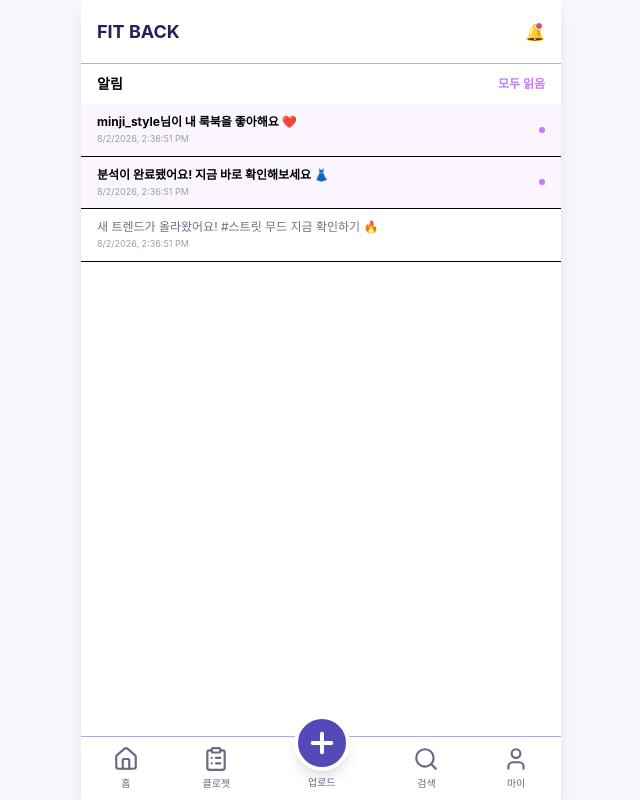
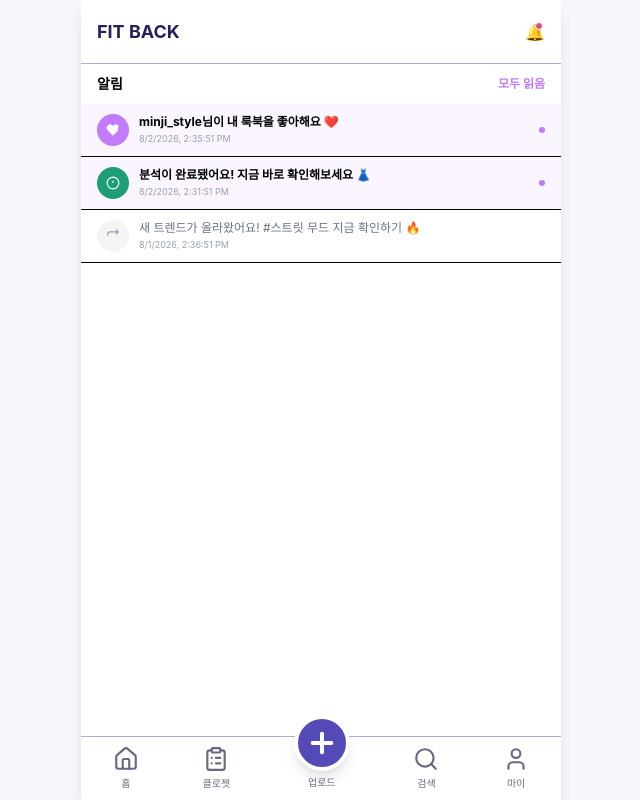
Before and after one commit to FIT-BACK/frontend, a React (Vite) app: page /alerts in a window 1280 px wide. Shown: the whole page, without its empty margins (319-959 px from the left). Built offline with nearby package versions, Linux system fonts and the light colour scheme; no server answers.

Commit message:
chore: UI 수정 및 충돌 해결

```diff
--- a/src/api/notificationFeed.ts
+++ b/src/api/notificationFeed.ts
@@ -14,7 +14,11 @@ export type NotificationType =
   | 'TREND_UPDATE'
   | 'MARKETING';
 
-export type NotificationTargetType = 'ANALYSIS_REPORT' | 'LOOKBOOK' | 'TREND' | null;
+export type NotificationTargetType =
+  | 'ANALYSIS_REPORT'
+  | 'LOOKBOOK'
+  | 'TREND'
+  | null;
 
 export interface NotificationItem {
   id: number;
@@ -60,10 +64,23 @@ interface NotificationListApiResponse {
   pageSize: number;
 }
 
+// 서버 응답(readAt 등)을 프론트 내부 타입(isRead)으로 변환
+const toNotificationItem = (raw: NotificationApiItem): NotificationItem => ({
+  id: raw.notificationId,
+  type: raw.notificationType,
+  title: raw.title,
+  body: raw.body,
+  targetType: raw.targetType,
+  targetId: raw.targetId,
+  isRead: raw.readAt !== null,
+  createdAt: raw.createdAt,
+});
+
 const USE_MOCK = true;
 const delay = (ms: number) => new Promise((resolve) => setTimeout(resolve, ms));
 
-const mockNotifications: NotificationItem[] = [
+// 새 스키마 기준으로 다시 작성한 mock 데이터
+const baseMockNotifications: Omit<NotificationItem, 'isRead'>[] = [
   {
     id: 1,
     type: 'LOOKBOOK_LIKED',
@@ -71,8 +88,7 @@ const mockNotifications: NotificationItem[] = [
     body: '',
     targetType: 'LOOKBOOK',
     targetId: 101,
-    isRead: false,
-    createdAt: new Date().toISOString(),
+    createdAt: new Date(Date.now() - 1000 * 60).toISOString(), // 방금
   },
   {
     id: 2,
@@ -81,8 +97,7 @@ const mockNotifications: NotificationItem[] = [
     body: '',
     targetType: 'ANALYSIS_REPORT',
     targetId: 202,
-    isRead: false,
-    createdAt: new Date().toISOString(),
+    createdAt: new Date(Date.now() - 1000 * 60 * 5).toISOString(), // 5분 전
   },
   {
     id: 3,
@@ -91,65 +106,61 @@ const mockNotifications: NotificationItem[] = [
     body: '',
     targetType: 'TREND',
     targetId: 303,
-    isRead: true,
-    createdAt: new Date().toISOString(),
+    createdAt: new Date(Date.now() - 1000 * 60 * 60 * 24).toISOString(), // 어제
   },
 ];
 
-export const getNotifications = async (): Promise<NotificationPage> => {
+// 세션 동안 읽음 처리를 기억하는 간단한 인메모리 저장소
+// (새로고침하면 초기화됨. 실제 서버 연동 시 이 블록 삭제)
+const mockReadIds = new Set<number>([3]); // id=3(트렌드)은 원래 읽은 상태로 시작
+const mockDeletedIds = new Set<number>();
+
+const buildMockList = (): NotificationItem[] =>
+  baseMockNotifications
+    .filter((n) => !mockDeletedIds.has(n.id))
+    .map((n) => ({ ...n, isRead: mockReadIds.has(n.id) }));
+
+/** GET /api/v1/notifications - 알림 목록 조회 */
+export const getNotifications = async (): Promise<NotificationItem[]> => {
   if (USE_MOCK) {
     await delay(400);
-    return {
-      items: mockNotifications,
-      unreadCount: mockNotifications.filter((n) => !n.isRead).length,
-      nextCursor: null,
-      hasNext: false,
-    };
+    return buildMockList();
   }
-  const response = await api.get<ApiEnvelope<NotificationListApiResponse>>(
+  const { data } = await api.get<ApiEnvelope<NotificationListApiResponse>>(
     '/api/v1/notifications',
   );
-  const data = response.data.data;
-  return {
-    items: data.items.map((item) => ({
-      id: item.notificationId,
-      type: item.notificationType,
-      title: item.title,
-      body: item.body,
-      targetType: item.targetType,
-      targetId: item.targetId,
-      isRead: item.readAt != null,
-      createdAt: item.createdAt,
-    })),
-    unreadCount: data.unreadCount,
-    nextCursor: data.nextCursor,
-    hasNext: data.hasNext,
-  };
+  return data.data.items.map(toNotificationItem);
 };
 
+/** PATCH /api/v1/notifications/{notificationId}/read - 개별 읽음 처리 */
 export const markNotificationAsRead = async (
   notificationId: number,
 ): Promise<void> => {
   if (USE_MOCK) {
     await delay(200);
+    mockReadIds.add(notificationId);
     return;
   }
   await api.patch(`/api/v1/notifications/${notificationId}/read`);
 };
 
+/** PATCH /api/v1/notifications/read - 전체 읽음 처리 */
 export const markAllNotificationsAsRead = async (): Promise<void> => {
   if (USE_MOCK) {
     await delay(200);
+    baseMockNotifications.forEach((n) => mockReadIds.add(n.id));
     return;
   }
   await api.patch('/api/v1/notifications/read');
 };
 
+/** DELETE /api/v1/notifications/{notificationId} - 개별 삭제 */
 export const deleteNotification = async (
   notificationId: number,
 ): Promise<void> => {
   if (USE_MOCK) {
     await delay(200);
+    mockDeletedIds.add(notificationId);
     return;
   }
   await api.delete(`/api/v1/notifications/${notificationId}`);
--- a/src/hooks/useNotification.ts
+++ b/src/hooks/useNotification.ts
@@ -4,7 +4,7 @@ import {
   markNotificationAsRead,
   markAllNotificationsAsRead,
   deleteNotification,
-  type NotificationPage,
+  type NotificationItem,
 } from '../api/notificationFeed';
 
 const NOTIFICATIONS_QUERY_KEY = ['notifications'];
@@ -12,8 +12,7 @@ const NOTIFICATIONS_QUERY_KEY = ['notifications'];
 export const useNotifications = () =>
   useQuery({
     queryKey: NOTIFICATIONS_QUERY_KEY,
-    queryFn: getNotifications,
-    select: (page) => page.items,
+    queryFn: getNotifications, // NotificationItem[] 그대로 반환
   });
 
 // Header의 🔔 뱃지용 — useNotifications와 같은 쿼리 키를 공유해 중복 요청 없이 캐시를 재사용한다.
@@ -21,13 +20,8 @@ export const useUnreadNotificationCount = () =>
   useQuery({
     queryKey: NOTIFICATIONS_QUERY_KEY,
     queryFn: getNotifications,
-    select: (page) => page.unreadCount,
+    select: (items) => items.filter((n) => !n.isRead).length,
   });
-
-const patchUnreadCount = (page: NotificationPage, delta: number): NotificationPage => ({
-  ...page,
-  unreadCount: Math.max(0, page.unreadCount + delta),
-});
 
 export const useMarkNotificationAsRead = () => {
   const queryClient = useQueryClient();
@@ -35,20 +29,21 @@ export const useMarkNotificationAsRead = () => {
     mutationFn: markNotificationAsRead,
     onMutate: async (notificationId: number) => {
       await queryClient.cancelQueries({ queryKey: NOTIFICATIONS_QUERY_KEY });
-      const previous = queryClient.getQueryData<NotificationPage>(NOTIFICATIONS_QUERY_KEY);
-      queryClient.setQueryData<NotificationPage>(NOTIFICATIONS_QUERY_KEY, (old) => {
-        if (!old) return old;
-        const target = old.items.find((n) => n.id === notificationId);
-        const wasUnread = target ? !target.isRead : false;
-        return patchUnreadCount(
-          { ...old, items: old.items.map((n) => (n.id === notificationId ? { ...n, isRead: true } : n)) },
-          wasUnread ? -1 : 0,
-        );
-      });
+      const previous = queryClient.getQueryData<NotificationItem[]>(
+        NOTIFICATIONS_QUERY_KEY,
+      );
+      queryClient.setQueryData<NotificationItem[]>(
+        NOTIFICATIONS_QUERY_KEY,
+        (old) =>
+          old?.map((n) =>
+            n.id === notificationId ? { ...n, isRead: true } : n,
+          ),
+      );
       return { previous };
     },
     onError: (_err, _vars, context) => {
-      if (context?.previous) queryClient.setQueryData(NOTIFICATIONS_QUERY_KEY, context.previous);
+      if (context?.previous)
+        queryClient.setQueryData(NOTIFICATIONS_QUERY_KEY, context.previous);
     },
   });
 };
@@ -58,8 +53,9 @@ export const useMarkAllNotificationsAsRead = () => {
   return useMutation({
     mutationFn: markAllNotificationsAsRead,
     onSuccess: () => {
-      queryClient.setQueryData<NotificationPage>(NOTIFICATIONS_QUERY_KEY, (old) =>
-        old ? { ...old, items: old.items.map((n) => ({ ...n, isRead: true })), unreadCount: 0 } : old,
+      queryClient.setQueryData<NotificationItem[]>(
+        NOTIFICATIONS_QUERY_KEY,
+        (old) => old?.map((n) => ({ ...n, isRead: true })),
       );
     },
   });
@@ -70,15 +66,10 @@ export const useDeleteNotification = () => {
   return useMutation({
     mutationFn: deleteNotification,
     onSuccess: (_data, notificationId) => {
-      queryClient.setQueryData<NotificationPage>(NOTIFICATIONS_QUERY_KEY, (old) => {
-        if (!old) return old;
-        const target = old.items.find((n) => n.id === notificationId);
-        const wasUnread = target ? !target.isRead : false;
-        return patchUnreadCount(
-          { ...old, items: old.items.filter((n) => n.id !== notificationId) },
-          wasUnread ? -1 : 0,
-        );
-      });
+      queryClient.setQueryData<NotificationItem[]>(
+        NOTIFICATIONS_QUERY_KEY,
+        (old) => old?.filter((n) => n.id !== notificationId),
+      );
     },
   });
 };
--- a/src/pages/NotificationListPage.tsx
+++ b/src/pages/NotificationListPage.tsx
@@ -21,6 +21,82 @@ const getDeepLink = (n: NotificationItem): string | null => {
       return null;
   }
 };
+const NotificationIcon = ({ type }: { type: NotificationItem['type'] }) => {
+  const config = {
+    LOOKBOOK_LIKED: {
+      bg: 'bg-purple-400',
+      icon: (
+        <svg
+          width='14'
+          height='14'
+          viewBox='0 0 24 24'
+          fill='#fff'
+          stroke='#fff'
+          strokeWidth='1'
+        >
+          <path d='M20.84 4.61a5.5 5.5 0 0 0-7.78 0L12 5.67l-1.06-1.06a5.5 5.5 0 0 0-7.78 7.78l1.06 1.06L12 21.23l7.78-7.78z' />
+        </svg>
+      ),
+    },
+    ANALYSIS_COMPLETE: {
+      bg: 'bg-[#1D9E75]',
+      icon: (
+        <svg
+          width='14'
+          height='14'
+          viewBox='0 0 24 24'
+          fill='none'
+          stroke='#fff'
+          strokeWidth='2'
+        >
+          <circle cx='12' cy='12' r='10' />
+          <line x1='12' y1='8' x2='12' y2='12' />
+          <line x1='12' y1='16' x2='12.01' y2='16' />
+        </svg>
+      ),
+    },
+    TREND_UPDATE: {
+      bg: 'bg-gray-100',
+      icon: (
+        <svg
+          width='14'
+          height='14'
+          viewBox='0 0 24 24'
+          fill='none'
+          stroke='#9E9BB0'
+          strokeWidth='2'
+        >
+          <polyline points='17 1 21 5 17 9' />
+          <path d='M3 11V9a4 4 0 0 1 4-4h14' />
+        </svg>
+      ),
+    },
+    MARKETING: {
+      bg: 'bg-gray-100',
+      icon: (
+        <svg
+          width='14'
+          height='14'
+          viewBox='0 0 24 24'
+          fill='none'
+          stroke='#9E9BB0'
+          strokeWidth='2'
+        >
+          <rect x='3' y='5' width='18' height='14' rx='2' />
+          <path d='M3 7l9 6 9-6' />
+        </svg>
+      ),
+    },
+  }[type];
+
+  return (
+    <div
+      className={`w-8 h-8 rounded-full flex items-center justify-center flex-shrink-0 ${config.bg}`}
+    >
+      {config.icon}
+    </div>
+  );
+};
 
 export default function NotificationListPage() {
   const { data: notifications = [], isLoading } = useNotifications();
@@ -33,7 +109,7 @@ export default function NotificationListPage() {
     if (!n.isRead) markAsRead.mutate(n.id);
     const link = getDeepLink(n);
     if (link) navigate(link);
-    else alert('삭제된 콘텐츠입니다');
+    else alert('아직 준비 중인 화면이에요');
   };
 
   if (isLoading) return <div className='p-4 text-center'>불러오는 중...</div>;
@@ -61,10 +137,9 @@ export default function NotificationListPage() {
             <button
               key={n.id}
               onClick={() => handleClick(n)}
-              className={`flex items-center gap-2.5 px-4 py-2.5 text-left border-b ${
-                n.isRead ? 'bg-white' : 'bg-purple-50'
-              }`}
+              className={`flex items-center gap-2.5 px-4 py-2.5 text-left border-b ${n.isRead ? 'bg-white' : 'bg-purple-50'}`}
             >
+              <NotificationIcon type={n.type} />
               <div className='flex-1'>
                 <div
                   className={`text-xs ${n.isRead ? 'text-gray-500' : 'font-bold'}`}
@@ -72,7 +147,9 @@ export default function NotificationListPage() {
                   {n.title}
                 </div>
                 {n.body && (
-                  <div className='text-[10px] text-gray-400 mt-0.5'>{n.body}</div>
+                  <div className='text-[10px] text-gray-400 mt-0.5'>
+                    {n.body}
+                  </div>
                 )}
                 <div className='text-[9px] text-gray-400 mt-0.5'>
                   {new Date(n.createdAt).toLocaleString()}
```
Also changed, not shown: src/components/layout/Header.tsx (+5 -5 lines), src/pages/MoreTrendsPage.tsx (+42 -23 lines).
